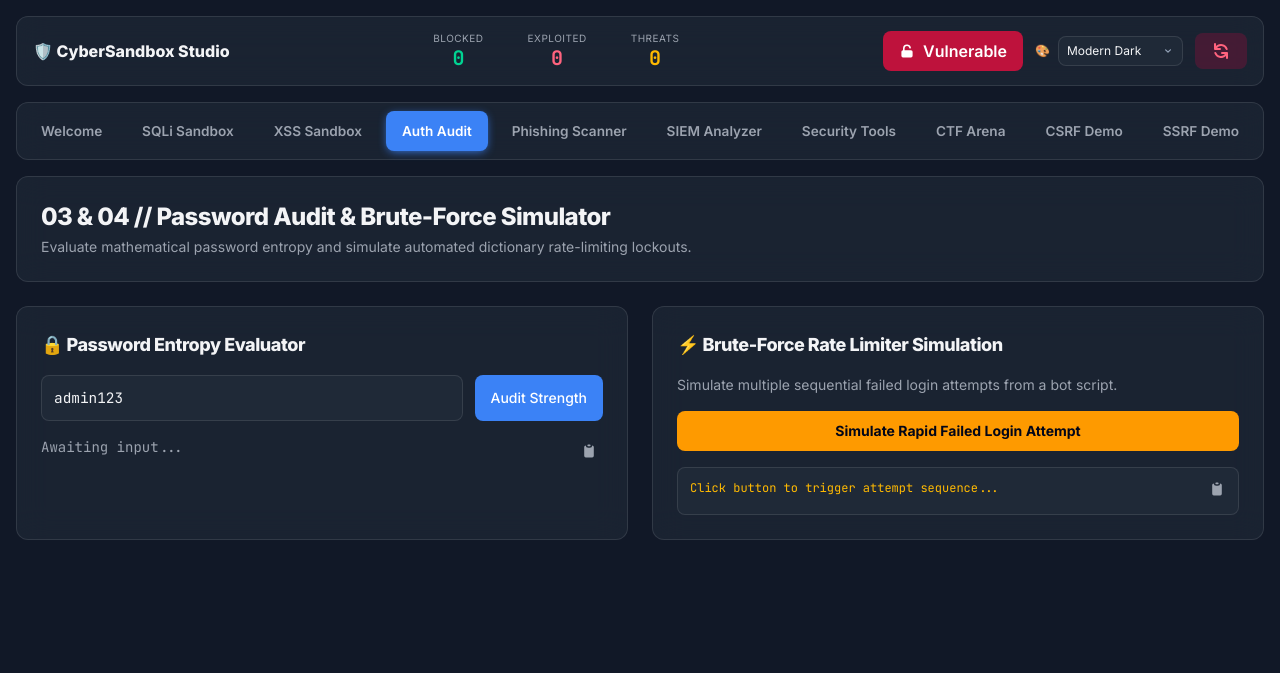
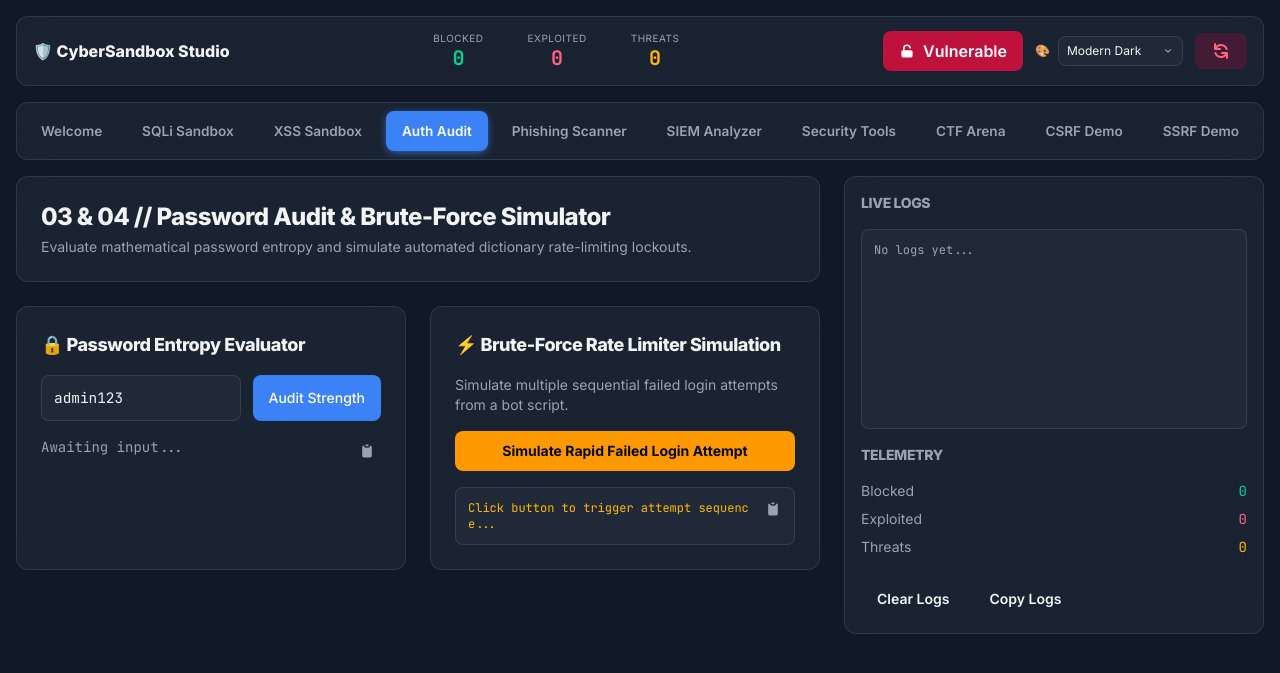
Before and after one commit to gopa3275/Dual-State-Cybersecurity-Sandbox-, a Flask app: page /auth in a window 1280 px wide. Shown: the top 673 px of the page. Run offline with Flask 3, Linux system fonts and the light colour scheme.

Commit message:
feat(layout): responsive two-column desktop grid + right-rail logs/telemetry
Updated templates/base.html to cap layout at max-w-[1440px] and add a responsive two-column grid for lg screens. Mirrored telemetry into a right-rail and added live logs. Updated templates/components/navbar.html to populate sidebar telemetry when present. Wrapped feature module views in templates/features/ so they render in the left column on desktop.\n\nFiles changed: templates/base.html, templates/components/navbar.html, templates/features/*.html

Co-authored-by: Copilot <223556219+Copilot@users.noreply.github.com>

```diff
--- a/templates/base.html
+++ b/templates/base.html
@@ -13,8 +13,8 @@
 </head>
 <body class="bg-[var(--bg-primary)] text-[var(--text-color)] font-sans transition-colors duration-300">
 
-    <div class="container mx-auto p-4 max-w-7xl">
-        <!-- Sticky Header with Navbar & Telemetry -->
+    <div class="mx-auto w-full px-4 py-4 max-w-[1440px]">
+        <!-- Sticky Header with Navbar -->
         <header class="sticky top-4 z-50 mb-4">
             {% include 'components/navbar.html' %}
         </header>
@@ -22,9 +22,34 @@
         <!-- Feature Navigation Tabs -->
         {% include 'components/nav_tabs.html' %}
 
-        <!-- Main Content Area -->
+        <!-- Main Content Area: single-column on small, two-column on desktop (>=1024px) -->
         <main class="mt-4">
-            {% block content %}{% endblock %}
+            <div class="w-full grid grid-cols-1 lg:grid-cols-[minmax(0,1fr)_420px] gap-6">
+                <!-- Left: module content (form controls, inputs) -->
+                <section class="left-column">
+                    {% block content %}{% endblock %}
+                </section>
+
+                <!-- Right: live logs and telemetry (visible on lg+) -->
+                <aside id="right-rail" class="hidden lg:block">
+                    <div class="glass-card p-4 rounded-xl border border-[var(--border-color)] sticky top-20 space-y-4">
+                        <h3 class="text-sm text-[var(--text-muted)] uppercase tracking-wider">Live Logs</h3>
+                        <div id="liveLogs" class="w-full bg-[var(--bg-secondary)] border border-[var(--border-color)] p-3 rounded-lg min-h-[200px] max-h-[60vh] overflow-auto font-mono text-xs text-[var(--text-muted)]">No logs yet...</div>
+
+                        <h3 class="text-sm text-[var(--text-muted)] uppercase tracking-wider">Telemetry</h3>
+                        <div class="flex flex-col gap-2 text-sm">
+                            <div class="flex justify-between"><span class="text-[var(--text-muted)]">Blocked</span><span id="sidebar_attacks_blocked" class="font-mono text-emerald-400">0</span></div>
+                            <div class="flex justify-between"><span class="text-[var(--text-muted)]">Exploited</span><span id="sidebar_flaws_exploited" class="font-mono text-rose-400">0</span></div>
+                            <div class="flex justify-between"><span class="text-[var(--text-muted)]">Threats</span><span id="sidebar_threats_spotted" class="font-mono text-amber-400">0</span></div>
+                        </div>
+
+                        <div class="flex gap-2 pt-2">
+                            <button onclick="document.getElementById('liveLogs').innerText = ''" class="btn text-sm py-1 px-2">Clear Logs</button>
+                            <button onclick="copyToClipboard('liveLogs')" class="btn text-sm py-1 px-2">Copy Logs</button>
+                        </div>
+                    </div>
+                </aside>
+            </div>
         </main>
     </div>
 
@@ -102,30 +127,41 @@
                 if (!res.ok) throw new Error(`API Error: ${res.status}`);
                 const data = await res.json();
 
+                // Top navbar elements (if present)
                 const blockedEl = document.getElementById('attacks_blocked');
                 const exploitedEl = document.getElementById('flaws_exploited');
                 const spottedEl = document.getElementById('threats_spotted');
 
-                // Update and flash if value increased
-                if (data.attacks_blocked > currentMetrics.attacks_blocked) {
-                    blockedEl.parentElement.classList.remove('flash-green');
+                // Right-rail sidebar elements (if present)
+                const sBlockedEl = document.getElementById('sidebar_attacks_blocked');
+                const sExploitedEl = document.getElementById('sidebar_flaws_exploited');
+                const sSpottedEl = document.getElementById('sidebar_threats_spotted');
+
+                // Update and flash on top navbar only when elements exist
+                if (blockedEl && data.attacks_blocked > currentMetrics.attacks_blocked) {
+                    if (blockedEl.parentElement) blockedEl.parentElement.classList.remove('flash-green');
                     void blockedEl.offsetWidth; // Trigger reflow to restart animation
-                    blockedEl.parentElement.classList.add('flash-green');
+                    if (blockedEl.parentElement) blockedEl.parentElement.classList.add('flash-green');
                 }
-                if (data.flaws_exploited > currentMetrics.flaws_exploited) {
-                    exploitedEl.parentElement.classList.remove('flash-red');
-                    void exploitedEl.offsetWidth;
-                    exploitedEl.parentElement.classList.add('flash-red');
+                if (exploitedEl && data.flaws_exploited > currentMetrics.flaws_exploited) {
+                    if (exploitedEl.parentElement) exploitedEl.parentElement.classList.remove('flash-red');
+                    if (exploitedEl.offsetWidth !== undefined) void exploitedEl.offsetWidth;
+                    if (exploitedEl.parentElement) exploitedEl.parentElement.classList.add('flash-red');
                 }
-                if (data.threats_spotted > currentMetrics.threats_spotted) {
-                    spottedEl.parentElement.classList.remove('flash-amber');
-                    void spottedEl.offsetWidth;
-                    spottedEl.parentElement.classList.add('flash-amber');
+                if (spottedEl && data.threats_spotted > currentMetrics.threats_spotted) {
+                    if (spottedEl.parentElement) spottedEl.parentElement.classList.remove('flash-amber');
+                    if (spottedEl.offsetWidth !== undefined) void spottedEl.offsetWidth;
+                    if (spottedEl.parentElement) spottedEl.parentElement.classList.add('flash-amber');
                 }
 
-                blockedEl.textContent = data.attacks_blocked || 0;
-                exploitedEl.textContent = data.flaws_exploited || 0;
-                spottedEl.textContent = data.threats_spotted || 0;
+                if (blockedEl) blockedEl.textContent = data.attacks_blocked || 0;
+                if (exploitedEl) exploitedEl.textContent = data.flaws_exploited || 0;
+                if (spottedEl) spottedEl.textContent = data.threats_spotted || 0;
+
+                // Mirror into sidebar if present
+                if (sBlockedEl) sBlockedEl.textContent = data.attacks_blocked ?? 0;
+                if (sExploitedEl) sExploitedEl.textContent = data.flaws_exploited ?? 0;
+                if (sSpottedEl) sSpottedEl.textContent = data.threats_spotted ?? 0;
 
                 // Store new values for next comparison
                 currentMetrics = data;
--- a/templates/components/navbar.html
+++ b/templates/components/navbar.html
@@ -81,9 +81,22 @@
             const response = await fetch('/api/metrics');
             if (!response.ok) throw new Error('Network response was not ok.');
             const data = await response.json();
-            document.getElementById('attacks_blocked').textContent = data.attacks_blocked;
-            document.getElementById('flaws_exploited').textContent = data.flaws_exploited;
-            document.getElementById('threats_spotted').textContent = data.threats_spotted;
+
+            // Update top navbar metrics if present
+            const ab = document.getElementById('attacks_blocked');
+            const fe = document.getElementById('flaws_exploited');
+            const ts = document.getElementById('threats_spotted');
+            if (ab) ab.textContent = data.attacks_blocked ?? 0;
+            if (fe) fe.textContent = data.flaws_exploited ?? 0;
+            if (ts) ts.textContent = data.threats_spotted ?? 0;
+
+            // Also update right-rail sidebar telemetry if present
+            const sab = document.getElementById('sidebar_attacks_blocked');
+            const sfe = document.getElementById('sidebar_flaws_exploited');
+            const sts = document.getElementById('sidebar_threats_spotted');
+            if (sab) sab.textContent = data.attacks_blocked ?? 0;
+            if (sfe) sfe.textContent = data.flaws_exploited ?? 0;
+            if (sts) sts.textContent = data.threats_spotted ?? 0;
         } catch (error) {
             console.error('Failed to fetch metrics:', error);
         }
--- a/templates/features/auth.html
+++ b/templates/features/auth.html
@@ -1,7 +1,7 @@
 {% extends "base.html" %}
 
 {% block content %}
-<div class="space-y-6">
+<div class="left-column space-y-6">
   <!-- Module Header -->
   <div class="glass-card p-6 rounded-xl border border-[var(--border-color)]">
     <h2 class="text-2xl font-bold text-[var(--text-color)]">03 & 04 // Password Audit & Brute-Force Simulator</h2>
--- a/templates/features/csrf.html
+++ b/templates/features/csrf.html
@@ -1,7 +1,7 @@
 {% extends "base.html" %}
 
 {% block content %}
-<div class="space-y-6">
+<div class="left-column space-y-6">
   <!-- Module Header -->
   <div class="glass-card p-6 rounded-xl border border-[var(--border-color)]">
     <h2 class="text-2xl font-bold text-[var(--text-color)]">09 // Cross-Site Request Forgery (CSRF)</h2>
--- a/templates/features/ctf.html
+++ b/templates/features/ctf.html
@@ -1,7 +1,7 @@
 {% extends "base.html" %}
 
 {% block content %}
-<div class="space-y-6">
+<div class="left-column space-y-6">
   <div class="glass-card p-6 rounded-xl border border-[var(--border-color)] flex items-center justify-between">
     <div>
       <h2 class="text-2xl font-bold text-[var(--text-color)]">🏆 CTF Flag Arena</h2>
--- a/templates/features/forensics.html
+++ b/templates/features/forensics.html
@@ -1,7 +1,7 @@
 {% extends "base.html" %}
 
 {% block content %}
-<div class="space-y-6">
+<div class="left-column space-y-6">
   <!-- Module Header -->
   <div class="glass-card p-6 rounded-xl border border-[var(--border-color)]">
     <h2 class="text-2xl font-bold text-[var(--text-color)]">06 // SIEM Security Log Analyzer</h2>
--- a/templates/features/phishing.html
+++ b/templates/features/phishing.html
@@ -1,7 +1,7 @@
 {% extends "base.html" %}
 
 {% block content %}
-<div class="space-y-6">
+<div class="left-column space-y-6">
   <!-- Module Header -->
   <div class="glass-card p-6 rounded-xl border border-[var(--border-color)]">
     <h2 class="text-2xl font-bold text-[var(--text-color)]">05 // Phishing Link Heuristics Detector</h2>
--- a/templates/features/sqli.html
+++ b/templates/features/sqli.html
@@ -3,7 +3,7 @@
 {% block title %}SQL Injection Sandbox{% endblock %}
 
 {% block content %}
-<div class="space-y-6">
+<div class="left-column space-y-6">
   <!-- Module Header -->
   <div class="glass-card p-6 rounded-xl border border-[var(--border-color)]">
     <h2 class="text-2xl font-bold text-[var(--text-color)]">01 // SQL Injection (SQLi) Exploit Sandbox</h2>
--- a/templates/features/ssrf.html
+++ b/templates/features/ssrf.html
@@ -1,7 +1,7 @@
 {% extends "base.html" %}
 
 {% block content %}
-<div class="space-y-6">
+<div class="left-column space-y-6">
   <!-- Module Header -->
   <div class="glass-card p-6 rounded-xl border border-[var(--border-color)]">
     <h2 class="text-2xl font-bold text-[var(--text-color)]">10 // Server-Side Request Forgery (SSRF)</h2>
--- a/templates/features/tools.html
+++ b/templates/features/tools.html
@@ -1,7 +1,7 @@
 {% extends "base.html" %}
 
 {% block content %}
-<div class="space-y-6">
+<div class="left-column space-y-6">
   <!-- Module Header -->
   <div class="glass-card p-6 rounded-xl border border-[var(--border-color)]">
     <h2 class="text-2xl font-bold text-[var(--text-color)]">07 & 08 // Security Tools & Utilities</h2>
--- a/templates/features/xss.html
+++ b/templates/features/xss.html
@@ -3,6 +3,7 @@
 {% block title %}XSS Injection Sandbox{% endblock %}
 
 {% block content %}
+<div class="left-column">
 <div id="module-xss" class="glass-card p-6 rounded-xl border border-[var(--border-color)]">
     <h2 class="text-2xl font-bold text-[var(--text-color)]">02 // XSS Injection Sandbox</h2>
     <p class="text-[var(--text-muted)] text-sm mt-1">
@@ -36,6 +37,7 @@
         </div>
         <div id="xssStatusBadge" class="text-sm font-bold"></div>
     </div>
+</div>
 </div>
 {% endblock %}
 
```
